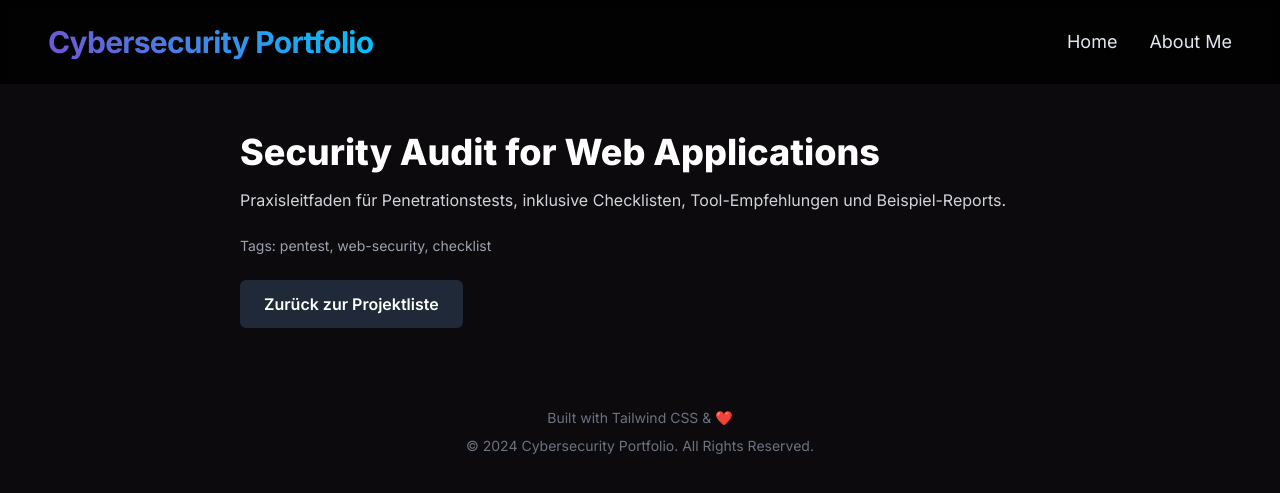
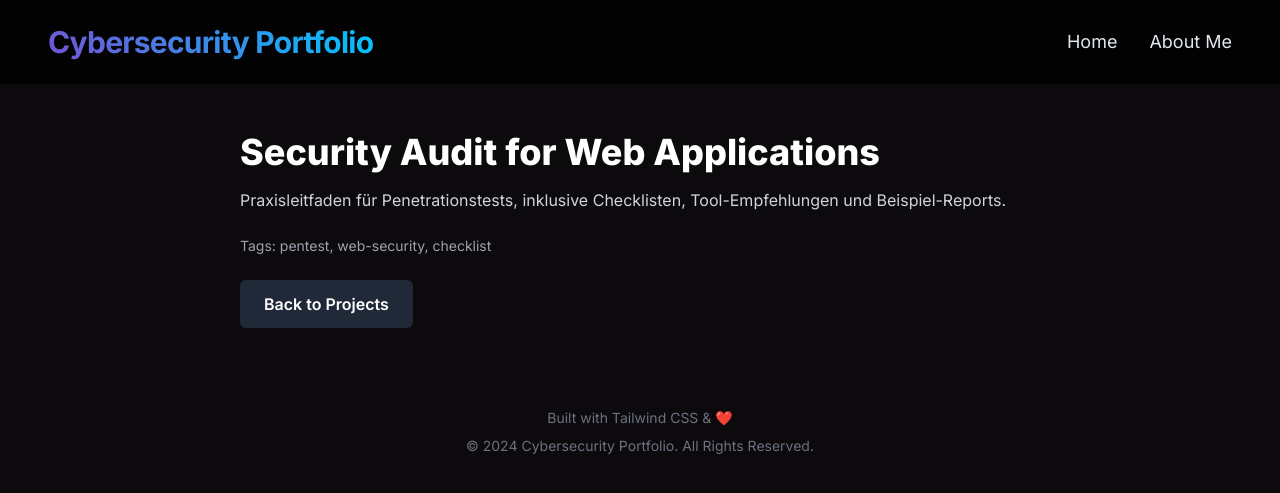
Before and after one commit to IamMo31/iammo31.github.io, a Jekyll site: the page built from projects/audit/index.md, in a window 1280 px wide. Shown: the top 493 px of the page. Built offline with Jekyll 4.4.1, drawn with Linux system fonts in a browser that asks for light colours; nearby versions of some CDN libraries.

Commit message:
Update index.md

```diff
--- a/projects/audit/index.md
+++ b/projects/audit/index.md
@@ -25,7 +25,7 @@
     <h1 class="text-4xl font-extrabold text-white mb-4">Security Audit for Web Applications</h1>
     <p class="text-gray-300 mb-6">Praxisleitfaden für Penetrationstests, inklusive Checklisten, Tool-Empfehlungen und Beispiel-Reports.</p>
     <p class="text-sm text-gray-400 mb-6">Tags: pentest, web-security, checklist</p>
-    <a href="{{ '/projects/' | relative_url }}" class="inline-block px-6 py-3 font-semibold rounded-md bg-gray-800 text-white hover:bg-gray-700">Zurück zur Projektliste</a>
+    <a href="{{ '/projects/' | relative_url }}" class="inline-block px-6 py-3 font-semibold rounded-md bg-gray-800 text-white hover:bg-gray-700">Back to Projects</a>
 </main>
 
 <footer class="py-8 text-center text-gray-500 text-sm">
```
